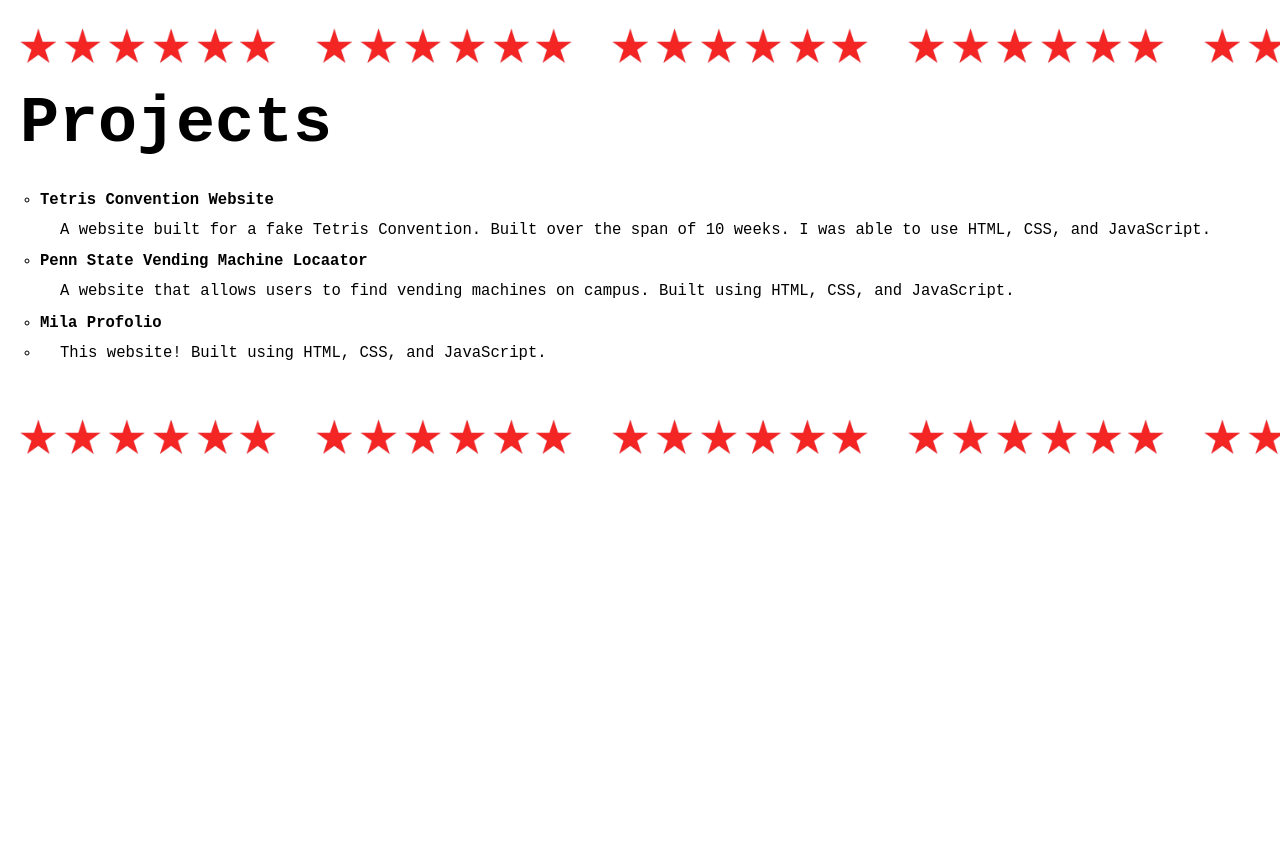
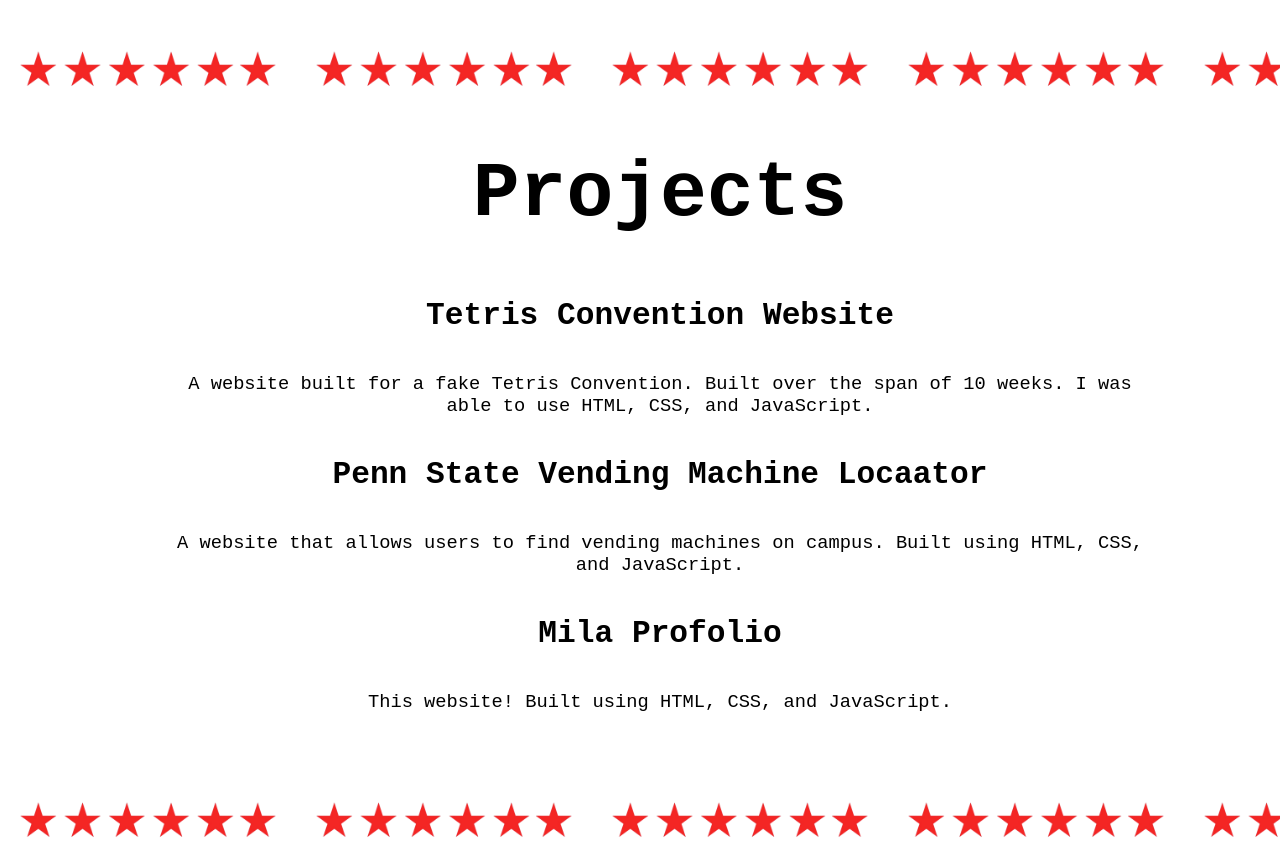
Before and after one commit to MilaBullock/Profolio, a plain HTML site: page index.html in a window 1280 px wide. Shown: the part 656-1497 px from the top of the page. Before the commit the page ends 1114 px from the top, so only its background shows below. Drawn offline with Linux system fonts and the light colour scheme.

Commit message:
made projects better messed up navbar

```diff
--- a/index.html
+++ b/index.html
@@ -41,16 +41,17 @@
         </div>
 
         <div class="projects" id="Projects">
-            <h1>Projects</h1>
+
             <ul>
-                <li class="bold"> Tetris Convention Website </li>
-                <p> A website built for a fake Tetris Convention. Built over the span of 10 weeks. I was able to use HTML, CSS, and JavaScript.  </p>
+                <li><h1>Projects</h1></li>
+                <li class="projectname"> Tetris Convention Website </li>
+                <li class="description"> A website built for a fake Tetris Convention. Built over the span of 10 weeks. I was able to use HTML, CSS, and JavaScript.  </li>
 
-                <li class="bold"> Penn State Vending Machine Locaator </li>
-                <p> A website that allows users to find vending machines on campus. Built using HTML, CSS, and JavaScript. </p>
+                <li class="projectname"> Penn State Vending Machine Locaator </li>
+                <li class="description"> A website that allows users to find vending machines on campus. Built using HTML, CSS, and JavaScript. </li>
 
-                <li class="bold"> Mila Profolio <li>
-                <p> This website! Built using HTML, CSS, and JavaScript. </p>
+                <li class="projectname"> Mila Profolio </li>
+                <li class="description"> This website! Built using HTML, CSS, and JavaScript.</li>
             </ul>
         </div>
 
--- a/styles.css
+++ b/styles.css
@@ -37,7 +37,6 @@ p {
 .navbar {
     background-color: black;
     color: red;
-
     width: 100%;
     display: flex;
     justify-content: space-between;
@@ -117,19 +116,43 @@ p {
 /* Project */
 .projects {
     margin-top:20px;
+    display: flex;
+    flex-direction: column;
+    align-items: center;
+
+}
+.projects h1, ul{
+    display: flex;
+    flex-direction: column;
+    align-items: center;
+}
+.projects ul {
+    margin-top: 20px;
+    font-size: 1.2em;
+    list-style-type: none;
+    padding-left: 30x;
+    display: flex;
+    flex-direction: column;
+    align-items: center;
 }
 
-.projects ul {
-    margin-top: 30px;
-    font-size: 1.2em;
-    list-style-type: circle;
-    padding-left: 30x;
+.projects li {
+    margin: 10px 0;
+    padding: 10px;
+    width: 80%;
+    text-align: center;
+}
+.projects li:hover {
+    background-color: lightgray;
 }
 
-.projects p{
-    font-size: 1em;
-    line-height: 1.5;
-    margin: 10px 0;
+.projectname{
+    font-size: 2em;
+    font-weight: bold;
+}
+
+.description {
+    font-size: 1.2em;
     color: black;
     margin-left: 20px;
 }
```
